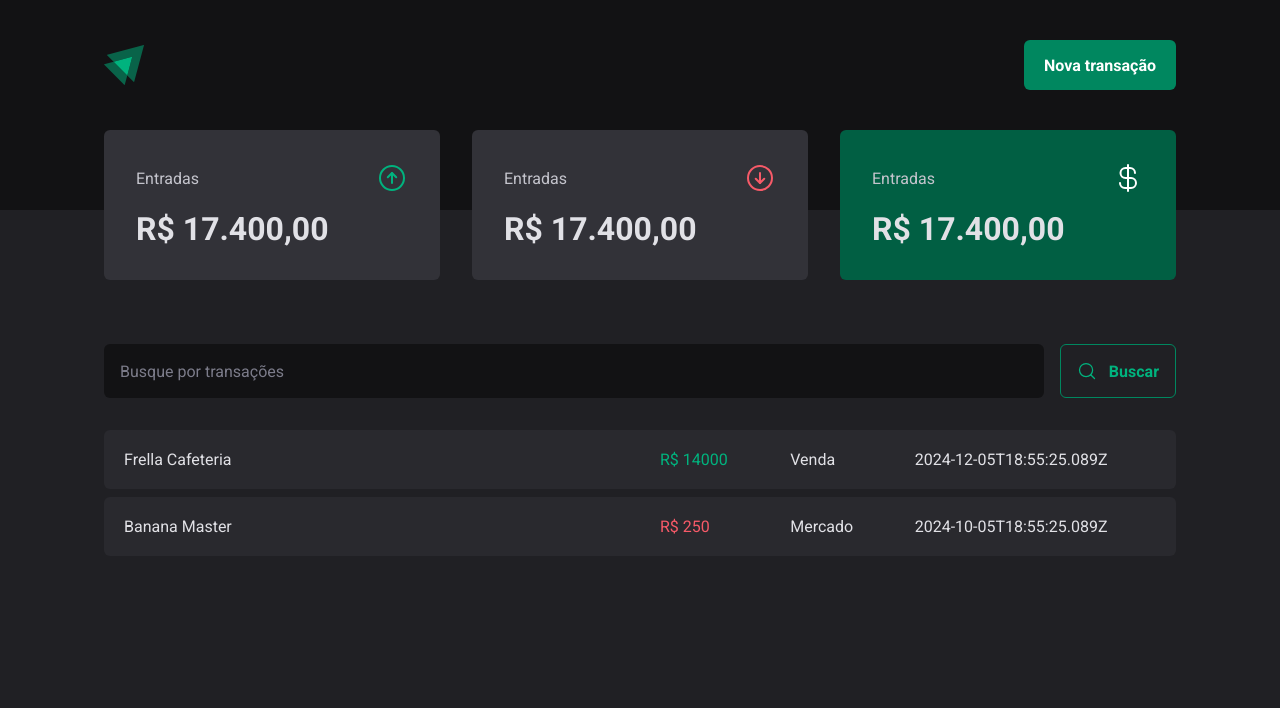
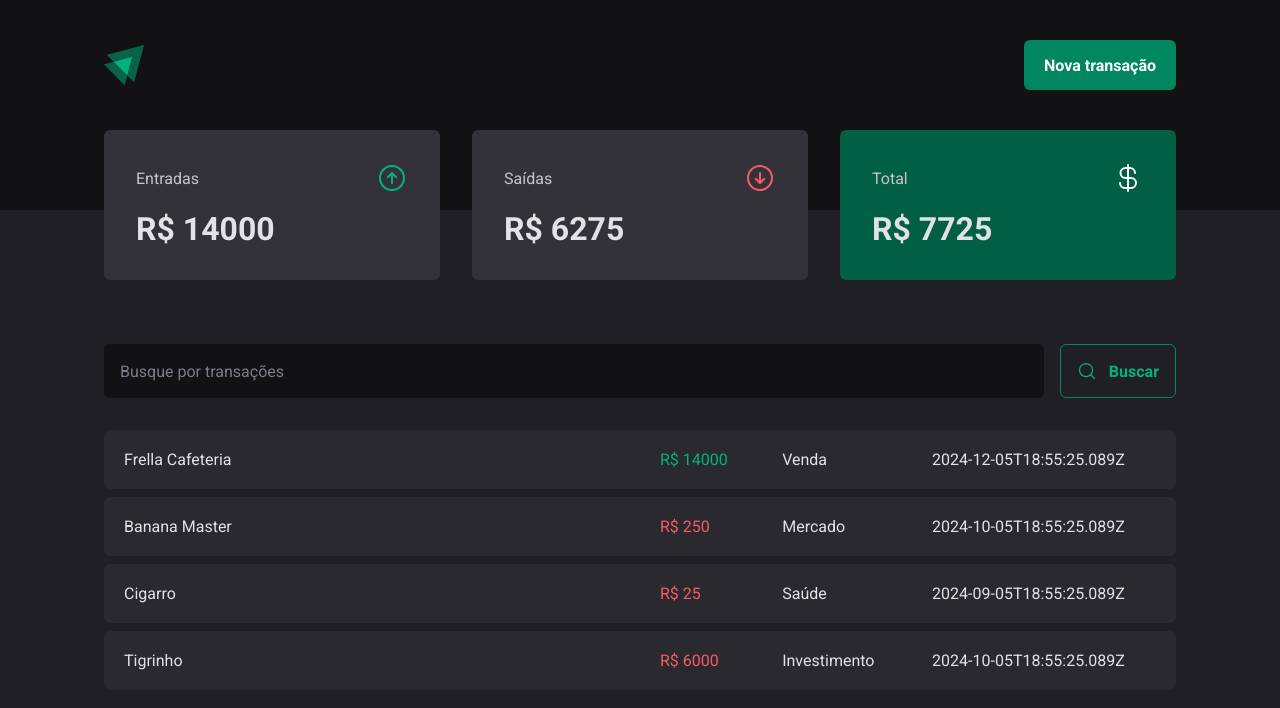
Before and after one commit to CiceroRMG/DT-Money-React, a React (Vite) app: page / in a window 1280 px wide. Shown: the top 708 px of the page. Built offline with nearby package versions, Linux system fonts and the light colour scheme; data requests are answered from the project's data file.

Commit message:
feat: adiciona logica de calculo em sumarry

```diff
--- a/server.json
+++ b/server.json
@@ -15,6 +15,22 @@
             "price": 250,
             "category": "Mercado",
             "createdAt": "2024-10-05T18:55:25.089Z"
+        },
+        {
+            "id": "3",
+            "description": "Cigarro",
+            "type": "outcome",
+            "price": 25,
+            "category": "Saúde",
+            "createdAt": "2024-09-05T18:55:25.089Z"
+        },
+        {
+            "id": "4",
+            "description": "Tigrinho",
+            "type": "outcome",
+            "price": 6000,
+            "category": "Investimento",
+            "createdAt": "2024-10-05T18:55:25.089Z"
         }
     ]
 }
--- a/src/components/Summary/index.tsx
+++ b/src/components/Summary/index.tsx
@@ -1,34 +1,55 @@
-import { SummaryCard, SummaryContainer } from "./styles";
+import { useTransactionsContext } from '../../contexts/TransactionsContext'
+import { SummaryCard, SummaryContainer } from './styles'
 import { ArrowCircleUp, ArrowCircleDown, CurrencyDollar } from 'phosphor-react'
 
 export function Summary() {
+  const { transactions } = useTransactionsContext()
+
+  const summary = transactions.reduce(
+    (acc, transaction) => {
+      if (transaction.type === 'income') {
+        acc.income += transaction.price
+        acc.total += transaction.price
+      } else {
+        acc.outcome += transaction.price
+        acc.total -= transaction.price
+      }
+      return acc
+    },
+    {
+      income: 0,
+      outcome: 0,
+      total: 0,
+    },
+  )
+
   return (
-        <SummaryContainer >
-            <SummaryCard >
+    <SummaryContainer>
+      <SummaryCard>
         <header>
           <span>Entradas</span>
           <ArrowCircleUp size={32} color="#00b37e" />
         </header>
 
-                <strong>R$ 17.400,00</strong>
+        <strong>R$ {summary.income}</strong>
       </SummaryCard>
 
-            <SummaryCard >
+      <SummaryCard>
         <header>
-                    <span>Entradas</span>
+          <span>Saídas</span>
           <ArrowCircleDown size={32} color="#f75a68" />
         </header>
 
-                <strong>R$ 17.400,00</strong>
+        <strong>R$ {summary.outcome}</strong>
       </SummaryCard>
 
       <SummaryCard variant="green">
         <header>
-                    <span>Entradas</span>
+          <span>Total</span>
           <CurrencyDollar size={32} color="#fff" />
         </header>
 
-                <strong>R$ 17.400,00</strong>
+        <strong>R$ {summary.total}</strong>
       </SummaryCard>
     </SummaryContainer>
   )
```
Lines whose indentation alone changed are shown as unchanged.
